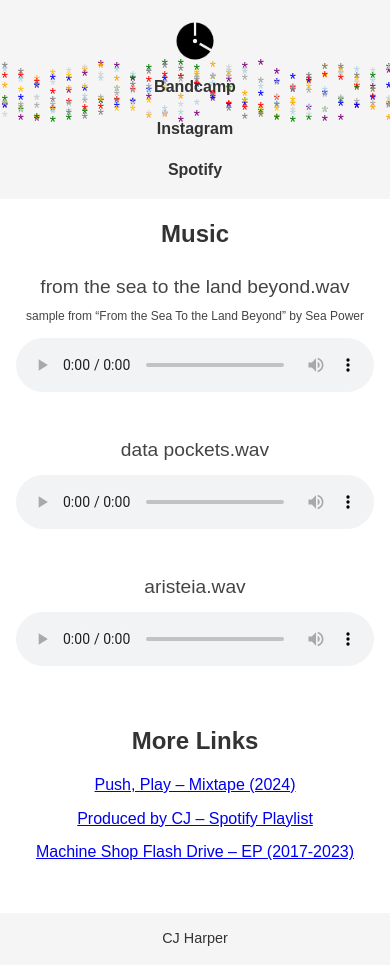
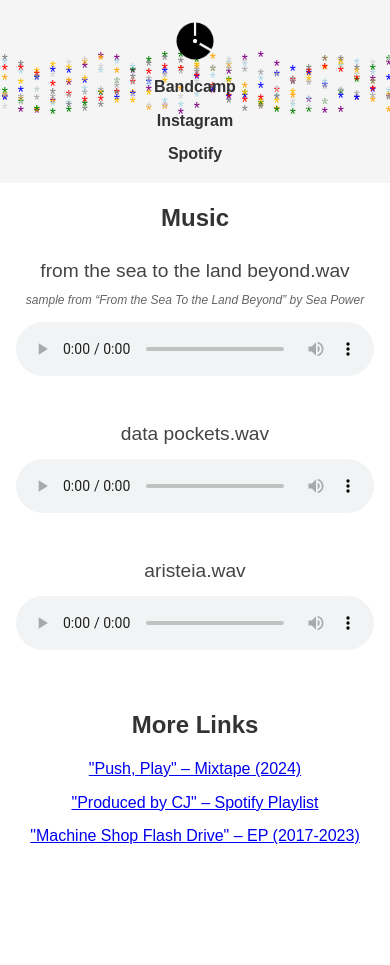
Before and after one commit to cjfouram/music-website, a plain HTML site: page index.html in a window 390 px wide. After the commit the page ends 897 px from the top, so only its background shows below. Drawn offline with Linux system fonts and the light colour scheme.

Commit message:
My music website initial commit

```diff
--- a/index.html
+++ b/index.html
@@ -57,10 +57,10 @@
     }
     main .attribution {
       font-size: 0.75em;
-      color: #444;          /* match title color */
+      color: #666;
+      font-style: italic;
       margin-top: -0.5em;
       margin-bottom: 1em;
-      text-transform: none;
     }
     audio { width: 100%; margin-bottom: 1em; }
     .more-links {
@@ -72,13 +72,11 @@
     .more-links ul li {
       display: inline-block; margin: 0 1em;
     }
-    footer {
-      background: #f5f5f5; padding: 1em; font-size: 0.9em;
-    }
     @media (max-width: 600px) {
-      header { flex-direction: column; }
-      .links ul { flex-direction: column; margin-top: 0.5em; }
-      .header-inner { flex-direction: column; gap: 0.5em; }
+      header {
+        flex-direction: column;
+      }
+      .links ul { flex-direction: column; margin-top: 0.5em; gap: 0.5em; }
       .more-links ul { display: block; }
       .more-links ul li { margin: 0.5em 0; display: block; }
     }
@@ -91,13 +89,13 @@
     <div class="header-inner">
       <img src="assets/images/U4EA LOGO 2 Black.png" alt="Outline Logo" class="logo">
     </div>
-    <div class="links">
+    <nav class="links">
       <ul>
-        <li><a href="https://cradlerecords.bandcamp.com/dashboard" target="_blank">Bandcamp</a></li>
+        <li><a href="https://cradlerecords.bandcamp.com/" target="_blank">Bandcamp</a></li>
         <li><a href="https://www.instagram.com/cjfouram/" target="_blank">Instagram</a></li>
         <li><a href="https://open.spotify.com/artist/3f51vOx2uFOmUS5C6tCsXQ" target="_blank">Spotify</a></li>
       </ul>
-    </div>
+    </nav>
   </header>
 
   <main>
@@ -108,7 +106,7 @@
       <div class="attribution">
         sample from “From the Sea To the Land Beyond” by Sea Power
       </div>
-      <audio controls autoplay>
+      <audio controls>
         <source src="assets/audio/from the sea to the land beyond NEW.wav" type="audio/wav">
       </audio>
 
@@ -126,18 +124,15 @@
     <section class="more-links">
       <h2>More Links</h2>
       <ul>
-        <li><a href="https://ffm.to/pushplay" target="_blank">Push, Play – Mixtape (2024)</a></li>
-        <li><a href="https://open.spotify.com/playlist/6lpVZpow88iVsQNuOhMIhA" target="_blank">Produced by CJ – Spotify Playlist</a></li>
-        <li><a href="https://ffm.to/msfd" target="_blank">Machine Shop Flash Drive – EP (2017-2023)</a></li>
+        <li><a href="https://ffm.to/pushplay" target="_blank">"Push, Play" – Mixtape (2024)</a></li>
+        <li><a href="https://open.spotify.com/playlist/6lpVZpow88iVsQNuOhMIhA" target="_blank">"Produced by CJ" – Spotify Playlist</a></li>
+        <li><a href="https://ffm.to/msfd" target="_blank">"Machine Shop Flash Drive" – EP (2017-2023)</a></li>
       </ul>
     </section>
   </main>
 
-  <footer>CJ Harper</footer>
-
   <script>
     document.addEventListener('DOMContentLoaded', () => {
-      // STAR CANVAS
       const canvas = document.getElementById('starCanvas');
       const ctx = canvas.getContext('2d');
       const header = document.querySelector('header');
@@ -152,7 +147,6 @@
         'purple','orange','blue','green',
         '#ffbf00','red','#add8e6','lightgrey','grey','darkgrey'
       ];
-
       const waves = [];
       for (let i = 0; i < 10; i++) {
         waves.push({
@@ -180,19 +174,13 @@
       }
       requestAnimationFrame(ts => drawStars(ts / 1000));
 
-      // Pause others on play + chain next
       const audios = Array.from(document.querySelectorAll('audio'));
-      audios.forEach((a, i) => {
+      audios.forEach(a => {
         a.addEventListener('play', () => {
           audios.forEach(o => { if (o !== a) o.pause(); });
         });
-        a.addEventListener('ended', () => {
-          if (i + 1 < audios.length) audios[i + 1].play().catch(() => {});
-        });
       });
-      audios[0].play().catch(() => {});
     });
   </script>
-
 </body>
 </html>
```
Also changed, not shown: 7 other files.
